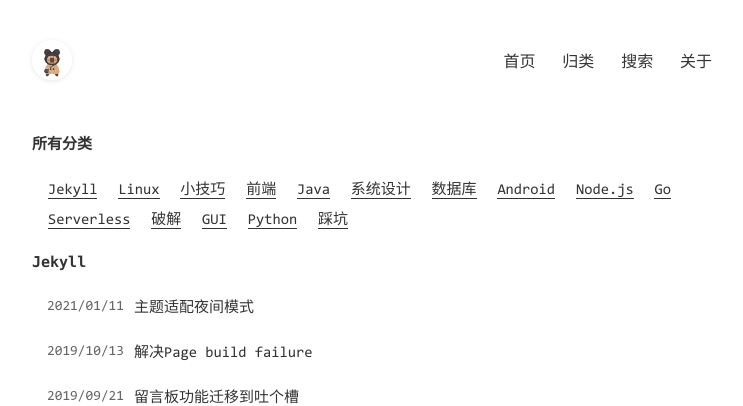
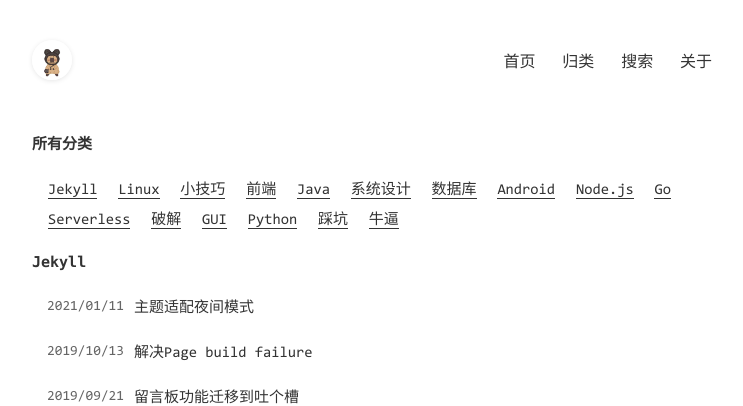
Before and after one commit to acabin/acabin.github.io, a Jekyll site: the page built from pages/categories.html, in a window 1280 px wide and 900 px high. Shown: the top 406 px of the window, without its empty margins (268-1011 px from the left). Built offline with Jekyll 4.4.1, drawn with Linux system fonts in a browser that asks for light colours; some of the changed text lies outside the part shown.

Commit message:
Update 2022-03-21-flex-layout-bug.md

```diff
--- a/_posts/2022-03-21-flex-layout-bug.md
+++ b/_posts/2022-03-21-flex-layout-bug.md
@@ -1,7 +1,7 @@
 ---
 layout: mypost
 title: Flex布局的一个bug
-categories: [前端]
+categories: [牛逼]
 ---
 
 最近在项目中发现 Flex 布局的一个 [bug](https://bugs.chromium.org/p/chromium/issues/detail?id=507397) ，使用 `flex-direction: column` 时容器的宽度无法被撑开
```
